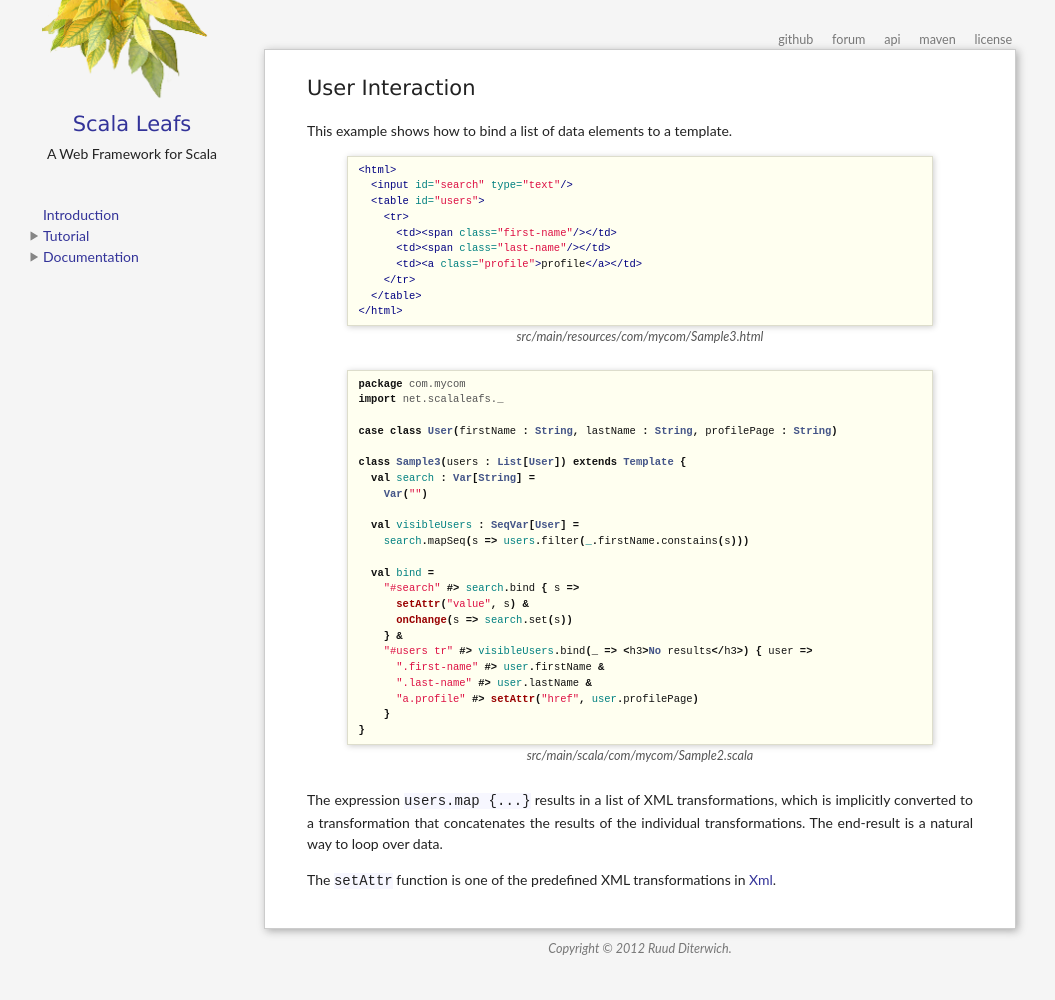
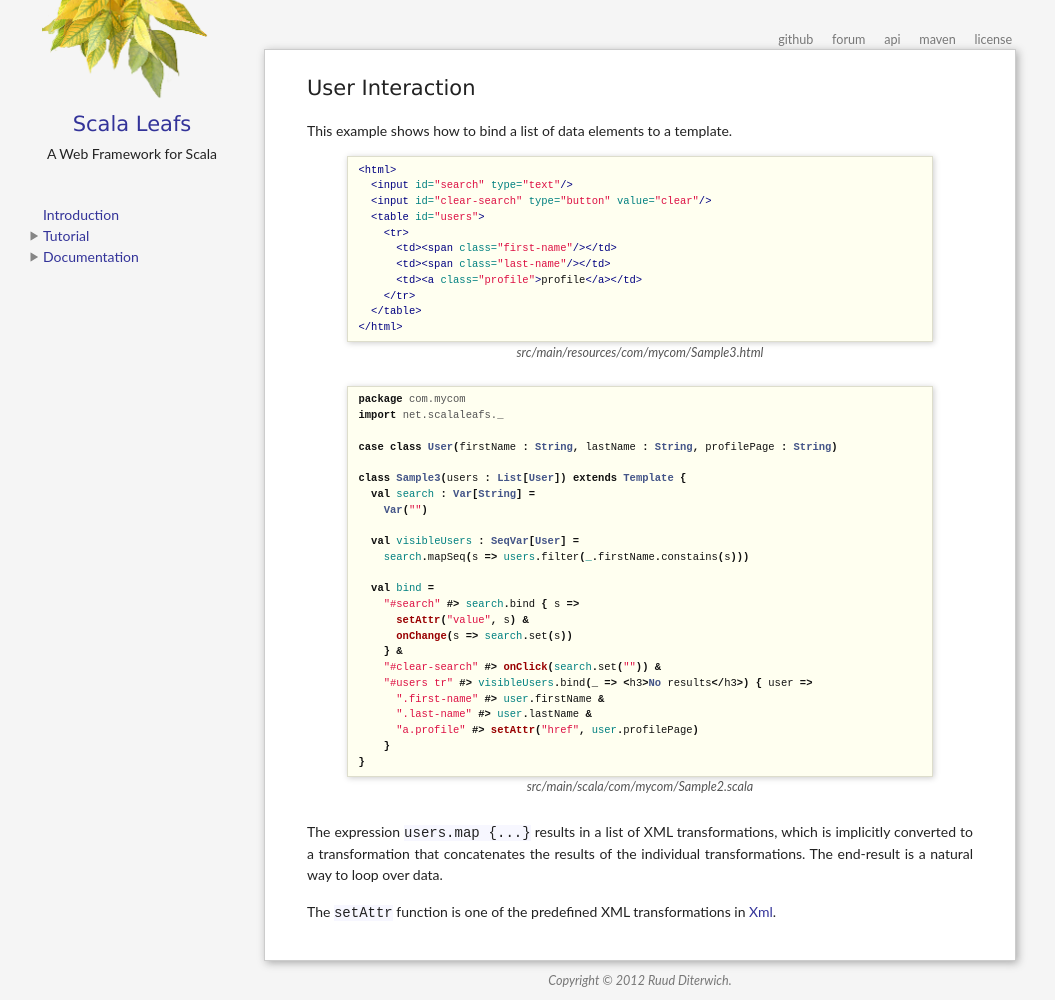
Before and after one commit to scalastuff/scalaleafs, a Jekyll site: the page built from user-interaction.md, in a window 1280 px wide. Shown: the whole page, without its empty margins (0-1055 px from the left). Built offline with Jekyll 4.4.1, drawn with Linux system fonts in a browser that asks for light colours; before the commit the page ends 969 px from its top, so only the background shows below that.

Commit message:
Updated user-interaction.md

```diff
--- a/user-interaction.md
+++ b/user-interaction.md
@@ -8,6 +8,7 @@
 {% highlight html %}
 <html>
   <input id="search" type="text"/>
+  <input id="clear-search" type="button" value="clear"/>
   <table id="users">
     <tr>
       <td><span class="first-name"/></td>
@@ -37,6 +38,7 @@
       setAttr("value", s) &
       onChange(s => search.set(s))
     } &
+    "#clear-search" #> onClick(search.set("")) &
     "#users tr" #> visibleUsers.bind(_ => <h3>No results</h3>) { user =>
       ".first-name" #> user.firstName &
       ".last-name" #> user.lastName &
```
